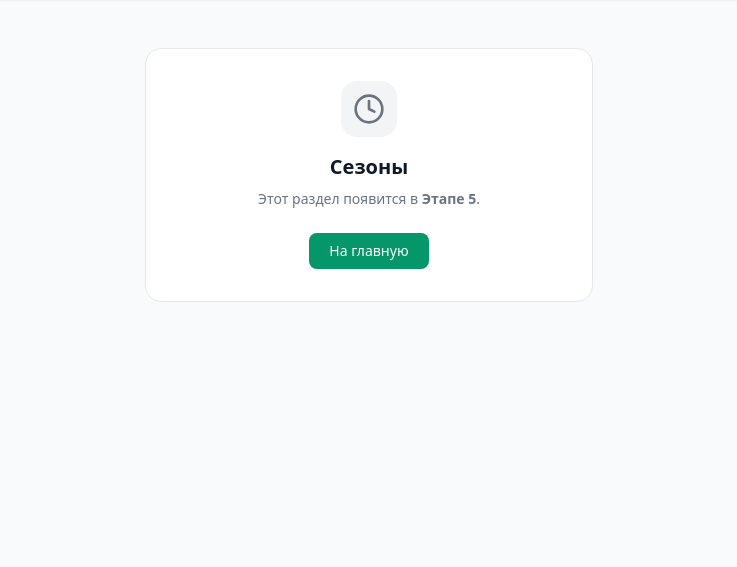
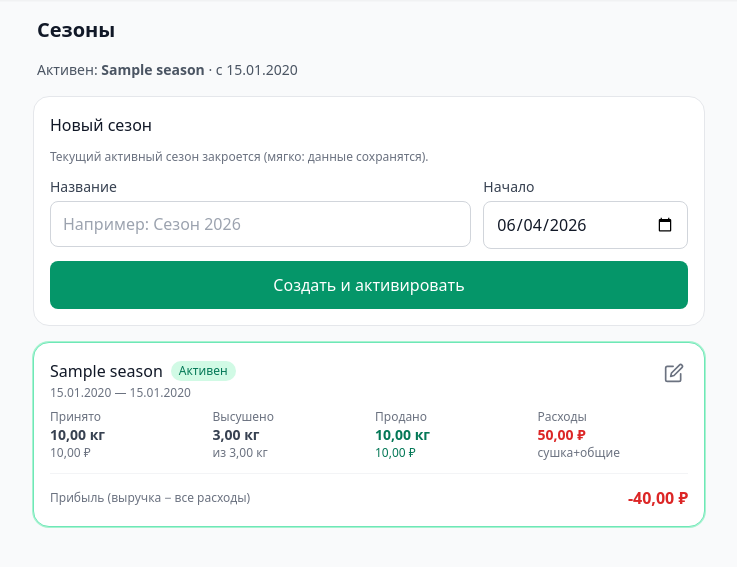
Before and after one commit to IlyaMannn/gribopen, a Flask app: page /seasons in a window 1280 px wide. Shown: the part 57-624 px from the top of the page, without its empty margins (271-1008 px from the left). Run offline with Flask 3, Linux system fonts and the light colour scheme; the visitor is signed in with stand-in values (Sample User, id 1); data comes from the database, SQL or seed files in the repository; tables that the repository leaves empty hold one stand-in row (values such as "Sample post"); some libraries are stand-ins or nearby versions.

Commit message:
Stage 5: seasons management (create/soft-close/switch/rename, per-season stats)

```diff
--- a/app.py
+++ b/app.py
@@ -9,7 +9,7 @@ from auth import (
     login_user, logout_user, current_user, login_required,
     verify_password, change_password,
 )
-from seed import seed_if_empty, has_active_season, get_active_season, create_season
+from seed import seed_if_empty, has_active_season, get_active_season, create_season, list_seasons, get_season, set_active_season, rename_season, get_season_stats
 import models
 
 
@@ -654,19 +654,62 @@ def expenses_delete(expense_id):
     return redirect(request.referrer or url_for("expenses"))
 
 
+# --- Сезоны --------------------------------------------------------------------
+
+@app.route("/seasons", methods=["GET", "POST"])
+@login_required
+def seasons():
+    if request.method == "POST":
+        name = (request.form.get("name") or "").strip()
+        start_date = request.form.get("start_date") or date.today().isoformat()
+        if not name:
+            flash("Название сезона обязательно", "err")
+            return redirect(url_for("seasons"))
+        new_id = create_season(name, start_date)
+        flash(f"Сезон «{name}» создан и активирован", "ok")
+        return redirect(url_for("seasons"))
+
+    rows = list_seasons()
+    # Считаем статистику по каждому сезону
+    seasons_data = []
+    for s in rows:
+        stats = get_season_stats(s["id"])
+        seasons_data.append({**dict(s), "stats": stats})
+    return render_template("seasons.html", seasons=seasons_data, today=date.today().isoformat())
+
+
+@app.route("/seasons/<int:season_id>/activate", methods=["POST"])
+@login_required
+def seasons_activate(season_id):
+    s = get_season(season_id)
+    if s is None:
+        flash("Сезон не найден", "err")
+        return redirect(url_for("seasons"))
+    if s["is_active"]:
+        flash("Этот сезон уже активен", "ok")
+        return redirect(url_for("seasons"))
+    old_id = set_active_season(season_id)
+    flash(f"Активен сезон «{s['name']}»", "ok")
+    return redirect(url_for("seasons"))
+
+
+@app.route("/seasons/<int:season_id>/rename", methods=["POST"])
+@login_required
+def seasons_rename(season_id):
+    name = (request.form.get("name") or "").strip()
+    if not name:
+        flash("Название не может быть пустым", "err")
+        return redirect(url_for("seasons"))
+    rename_season(season_id, name)
+    flash("Сезон переименован", "ok")
+    return redirect(url_for("seasons"))
+
+
 # --- Заглушки остальных разделов ----------------------------------------------
 
 PLACEHOLDERS = {
-    "seasons": ("Сезоны", 5),
     "reports": ("Отчёты", 6),
 }
-
-
-@app.route("/seasons")
-@login_required
-def seasons():
-    return render_template("placeholder.html", title=PLACEHOLDERS["seasons"][0],
-                           stage=PLACEHOLDERS["seasons"][1])
 
 
 @app.route("/reports")
--- a/templates/base.html
+++ b/templates/base.html
@@ -20,9 +20,9 @@
         </a>
         <div class="flex items-center gap-3 text-sm">
             {% if active_season %}
-                <span class="px-2 py-1 bg-emerald-50 text-emerald-700 rounded-md font-medium">
+                <a href="{{ url_for('seasons') }}" class="px-2 py-1 bg-emerald-50 text-emerald-700 rounded-md font-medium hover:bg-emerald-100">
                     {{ active_season.name }}
-                </span>
+                </a>
             {% endif %}
             <details class="relative">
                 <summary class="list-none cursor-pointer flex items-center gap-1 text-gray-600 hover:text-gray-900">
--- /dev/null
+++ b/templates/seasons.html
@@ -0,0 +1,131 @@
+{% extends "base.html" %}
+{% block title %}Сезоны — Учёт грибов{% endblock %}
+
+{% block content %}
+<div class="max-w-2xl mx-auto space-y-4">
+    <h1 class="text-xl font-semibold text-gray-900 px-1">Сезоны</h1>
+
+    {% if seasons %}
+    <p class="text-sm text-gray-600 px-1">
+        {% if seasons[0].is_active %}
+        Активен: <strong>{{ seasons[0].name }}</strong> · с {{ seasons[0].start_date|dmy }}
+        {% else %}
+        Активных сезонов нет.
+        {% endif %}
+    </p>
+    {% endif %}
+
+    <!-- Создать новый сезон -->
+    <form method="post" class="bg-white rounded-2xl border border-gray-200 p-4 space-y-3">
+        <h2 class="font-medium text-gray-900">Новый сезон</h2>
+        <p class="text-xs text-gray-500 -mt-1">Текущий активный сезон закроется (мягко: данные сохранятся).</p>
+
+        <div class="grid grid-cols-1 md:grid-cols-3 gap-3">
+            <div class="md:col-span-2">
+                <label class="block text-sm font-medium text-gray-700 mb-1">Название</label>
+                <input type="text" name="name" required maxlength="60"
+                       placeholder="Например: Сезон 2026"
+                       class="w-full px-3 py-2.5 border border-gray-300 rounded-lg focus:ring-2 focus:ring-emerald-500 focus:border-emerald-500 outline-none">
+            </div>
+            <div>
+                <label class="block text-sm font-medium text-gray-700 mb-1">Начало</label>
+                <input type="date" name="start_date" value="{{ today }}" required
+                       class="w-full px-3 py-2.5 border border-gray-300 rounded-lg focus:ring-2 focus:ring-emerald-500 focus:border-emerald-500 outline-none">
+            </div>
+        </div>
+        <button type="submit"
+                class="w-full bg-emerald-600 text-white py-3 rounded-lg font-medium hover:bg-emerald-700 transition">
+            Создать и активировать
+        </button>
+    </form>
+
+    <!-- Список сезонов -->
+    <div class="space-y-3">
+        {% for s in seasons %}
+        <div class="bg-white rounded-2xl border {% if s.is_active %}border-emerald-300 ring-1 ring-emerald-200{% else %}border-gray-200{% endif %} p-4">
+            <div class="flex items-start justify-between gap-3 mb-2">
+                <div class="flex-1 min-w-0">
+                    <div class="flex items-center gap-2 flex-wrap">
+                        <h2 class="font-medium text-gray-900">{{ s.name }}</h2>
+                        {% if s.is_active %}
+                        <span class="text-xs bg-emerald-100 text-emerald-700 px-2 py-0.5 rounded-full font-medium">Активен</span>
+                        {% else %}
+                        <span class="text-xs bg-gray-100 text-gray-600 px-2 py-0.5 rounded-full">Закрыт</span>
+                        {% endif %}
+                    </div>
+                    <div class="text-xs text-gray-500 mt-0.5">
+                        {% if s.end_date %}
+                        {{ s.start_date|dmy }} — {{ s.end_date|dmy }}
+                        {% else %}
+                        с {{ s.start_date|dmy }}
+                        {% endif %}
+                    </div>
+                </div>
+                <details class="relative">
+                    <summary class="list-none cursor-pointer text-gray-500 hover:text-gray-700 p-1" title="Переименовать">
+                        <svg xmlns="http://www.w3.org/2000/svg" class="w-5 h-5" viewBox="0 0 24 24" fill="none" stroke="currentColor" stroke-width="2" stroke-linecap="round" stroke-linejoin="round"><path d="M11 4H4a2 2 0 0 0-2 2v14a2 2 0 0 0 2 2h14a2 2 0 0 0 2-2v-7"/><path d="M18.5 2.5a2.121 2.121 0 0 1 3 3L12 15l-4 1 1-4 9.5-9.5z"/></svg>
+                    </summary>
+                    <form method="post" action="{{ url_for('seasons_rename', season_id=s.id) }}"
+                          class="absolute right-0 mt-1 z-10 bg-white border border-gray-200 rounded-lg shadow-lg p-3 w-72 space-y-2">
+                        <input type="text" name="name" required value="{{ s.name }}" maxlength="60"
+                               class="w-full px-2 py-1.5 text-sm border border-gray-300 rounded focus:ring-2 focus:ring-emerald-500 outline-none">
+                        <button type="submit" class="w-full bg-emerald-600 text-white py-1.5 text-sm rounded font-medium hover:bg-emerald-700">
+                            Сохранить
+                        </button>
+                    </form>
+                </details>
+            </div>
+
+            <!-- Сводка -->
+            <div class="grid grid-cols-2 md:grid-cols-4 gap-3 text-sm">
+                <div>
+                    <p class="text-xs text-gray-500">Принято</p>
+                    <p class="font-semibold text-gray-700">{{ s.stats.accepted_kg|kg }}</p>
+                    <p class="text-xs text-gray-500">{{ s.stats.accepted_amount|money }}</p>
+                </div>
+                <div>
+                    <p class="text-xs text-gray-500">Высушено</p>
+                    <p class="font-semibold text-gray-700">{{ s.stats.dried_dry_kg|kg }}</p>
+                    <p class="text-xs text-gray-500">из {{ s.stats.dried_raw_kg|kg }}</p>
+                </div>
+                <div>
+                    <p class="text-xs text-gray-500">Продано</p>
+                    <p class="font-semibold text-emerald-700">{{ s.stats.sales_kg|kg }}</p>
+                    <p class="text-xs text-emerald-700">{{ s.stats.sales_amount|money }}</p>
+                </div>
+                <div>
+                    <p class="text-xs text-gray-500">Расходы</p>
+                    <p class="font-semibold text-red-600">{{ (s.stats.drying_cost + s.stats.expenses_total)|money }}</p>
+                    <p class="text-xs text-gray-500">сушка+общие</p>
+                </div>
+            </div>
+
+            {% if s.stats.sales_amount > 0 or s.stats.expenses_total > 0 or s.stats.drying_cost > 0 %}
+            <div class="mt-3 pt-3 border-t border-gray-100 flex items-center justify-between">
+                <span class="text-xs text-gray-500">Прибыль (выручка − все расходы)</span>
+                {% set profit = s.stats.sales_amount - s.stats.expenses_total - s.stats.drying_cost %}
+                <span class="font-semibold {% if profit >= 0 %}text-emerald-700{% else %}text-red-600{% endif %}">
+                    {{ profit|money }}
+                </span>
+            </div>
+            {% endif %}
+
+            {% if not s.is_active %}
+            <div class="mt-3 pt-3 border-t border-gray-100">
+                <form method="post" action="{{ url_for('seasons_activate', season_id=s.id) }}"
+                      onsubmit="return confirm('Сделать «{{ s.name }}» активным?\n\nТекущий активный сезон будет закрыт (данные сохранятся).')">
+                    <button type="submit" class="w-full bg-amber-50 text-amber-800 py-2 rounded-lg text-sm font-medium hover:bg-amber-100 border border-amber-200">
+                        Сделать активным
+                    </button>
+                </form>
+            </div>
+            {% endif %}
+        </div>
+        {% endfor %}
+    </div>
+
+    {% if not seasons %}
+    <p class="text-sm text-gray-400 text-center py-8">Сезонов ещё нет.</p>
+    {% endif %}
+</div>
+{% endblock %}
```
Also changed, not shown: seed.py (+89 -1 lines), templates/home.html (+10 -2 lines), README.md.
